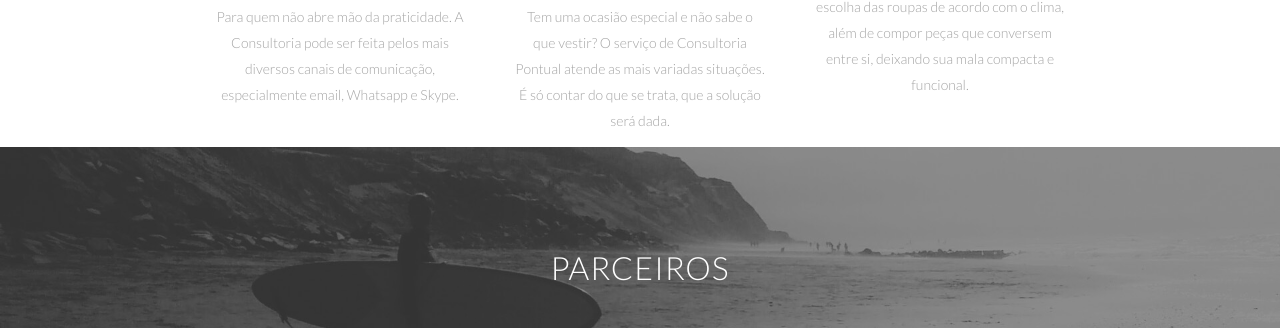
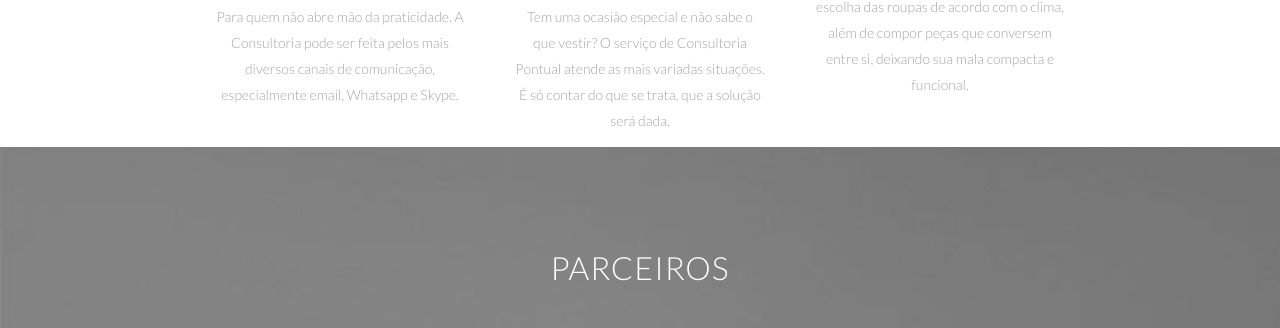
Before and after one commit to cesarbess/carolinebessstylist, a plain HTML site: page index.html in a window 1280 px wide. Shown: the part 2114-2442 px from the top of the page. Drawn offline with Linux system fonts and the light colour scheme.

Commit message:
Update partners background image

```diff
--- a/css/api.css
+++ b/css/api.css
@@ -765,7 +765,7 @@ h1 span{
   position:relative;
   width:100%;
   height:400px;
-  background:url('../img/background/partners.jpg') 0px 0px fixed;
+  background:url('../img/background/partners-background.jpg') 0px 0px fixed;
     -webkit-background-size: cover;
   -moz-background-size: cover;
   -o-background-size: cover;
--- a/css/style.css
+++ b/css/style.css
@@ -762,7 +762,7 @@ h1 span{
   width:100%;
   z-index:10;
   height:400px;
-  background:url('../img/background/partners.jpg') 0px 0px fixed;
+  background:url('../img/background/partners-background.jpg') 0px 0px fixed;
     -webkit-background-size: cover;
   -moz-background-size: cover;
   -o-background-size: cover;
```
Also changed, not shown: img/background/partners-background.jpg (added).
